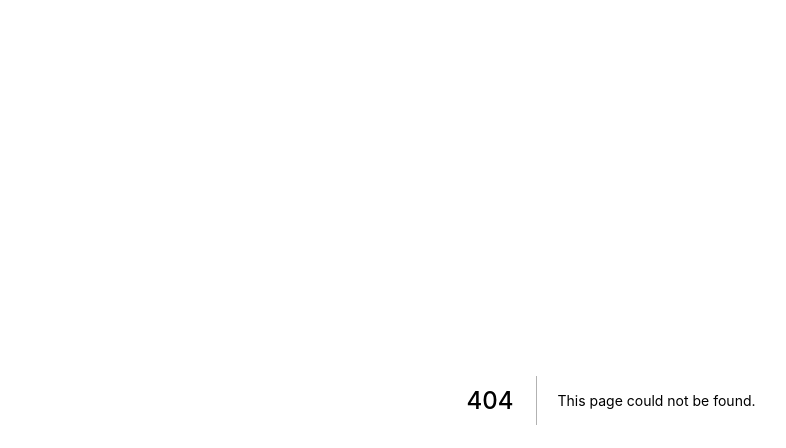
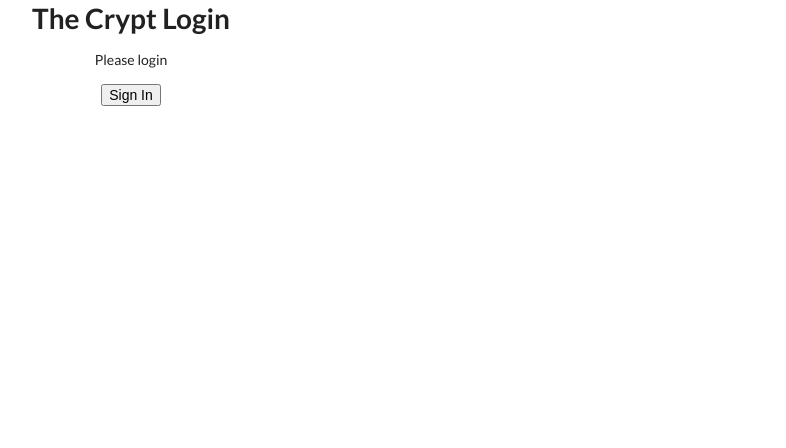
Before and after one commit to alexkollan/the_crypt, a Next.js app: page /auth in a window 1280 px wide. Before the commit this address had no page. Shown: the top 448 px of the page, without its empty margins (29-815 px from the left). Built offline with nearby package versions, Linux system fonts and the light colour scheme; no server answers.

Commit message:
20211212 auth

```diff
--- /dev/null
+++ b/config/index.js
@@ -0,0 +1,2 @@
+const dev = process.env.NODE_ENV !== "production";
+export const server = dev ? "http://localhost:3000" : "";
--- /dev/null
+++ b/context/AppContext.js
@@ -0,0 +1,17 @@
+import { createContext, useContext, useState } from "react";
+
+export const AppContext = createContext("");
+
+// export function AppWrapper({ children }) {
+//   const [globalState, setGlobalState] = useState([]);
+//   let sharedState = {
+//     /* whatever you want */
+//     test: "Yooo menz",
+//   };
+
+//   return <AppContext.Provider value={sharedState}>{children}</AppContext.Provider>;
+// }
+
+// export function useAppContext() {
+//   return useContext(AppContext);
+// }
--- /dev/null
+++ b/firebase/clientApp.js
@@ -0,0 +1,19 @@
+// import firebase from "firebase/app";
+// import { getAnalytics } from "firebase/analytics";
+// import "firebase/auth";
+// import "firebase/firestore";
+import { initializeApp } from "firebase/app";
+import { getAuth } from "firebase/auth";
+// import * as firebase from "firebase/app";
+
+const clientCredentials = {
+  apiKey: process.env.NEXT_PUBLIC_FIREBASE_API_KEY,
+  authDomain: process.env.NEXT_PUBLIC_FIREBASE_AUTH_DOMAIN,
+  projectId: process.env.NEXT_PUBLIC_FIREBASE_PROJECT_ID,
+  storageBucket: process.env.NEXT_PUBLIC_FIREBASE_STORAGE_BUCKET,
+  messagingSenderId: process.env.NEXT_PUBLIC_FIREBASE_MESSAGING_SENDER_ID,
+  appId: process.env.NEXT_PUBLIC_FIREBASE_APP_ID,
+};
+
+const app = initializeApp(firebaseConfig);
+export const auth = getAuth(app);
--- a/pages/_app.js
+++ b/pages/_app.js
@@ -1,7 +1,17 @@
-import '../styles/globals.css'
+import { AppContext } from "../context/AppContext";
+import { useState, useContext } from "react";
+import "../styles/globals.css";
+import "semantic-ui-css/semantic.min.css";
 
 function MyApp({ Component, pageProps }) {
-  return <Component {...pageProps} />
+  const [gState, setGState] = useState(false);
+  const [gUser, setGUser] = useState();
+
+  return (
+    <AppContext.Provider value={{ gState, setGState, gUser, setGUser }}>
+      <Component {...pageProps} />
+    </AppContext.Provider>
+  );
 }
 
-export default MyApp
+export default MyApp;
--- /dev/null
+++ b/pages/auth.js
@@ -0,0 +1,129 @@
+import StyledFirebaseAuth from "react-firebaseui/StyledFirebaseAuth";
+// import { auth } from "../firebase/clientApp";
+
+// app();
+// import { useAppContext } from "../context/AppContext";
+import React, { useState, useEffect, useContext } from "react";
+import { initializeApp } from "firebase/app";
+import { getAuth, signInWithPopup, GoogleAuthProvider, onAuthStateChanged, signOut } from "firebase/auth";
+import { AppContext } from "../context/AppContext";
+// import * as firebase from "firebase/app";
+
+const firebaseConfig = {
+  apiKey: process.env.NEXT_PUBLIC_FIREBASE_API_KEY,
+  authDomain: process.env.NEXT_PUBLIC_FIREBASE_AUTH_DOMAIN,
+  projectId: process.env.NEXT_PUBLIC_FIREBASE_PROJECT_ID,
+  storageBucket: process.env.NEXT_PUBLIC_FIREBASE_STORAGE_BUCKET,
+  messagingSenderId: process.env.NEXT_PUBLIC_FIREBASE_MESSAGING_SENDER_ID,
+  appId: process.env.NEXT_PUBLIC_FIREBASE_APP_ID,
+};
+
+const app = initializeApp(firebaseConfig);
+
+// const uiConfig = {
+//   signInSuccessUrl: "/",
+//   signInOptions: [authentication.GoogleAuthProvider.PROVIDER_ID],
+// };
+const auth = getAuth();
+const provider = new GoogleAuthProvider();
+
+function SignInScreen(props) {
+  // const { sharedState } = useContext(useAppContext);
+  let { gState, setGState } = useContext(AppContext);
+  let { gUser, setGUser } = useContext(AppContext);
+
+  console.log(gState);
+  const [authStatus, updateAuthStatus] = useState(false);
+
+  let signIn = () => {
+    console.log("Logging in...");
+
+    signInWithPopup(auth, provider)
+      .then((result) => {
+        // This gives you a Google Access Token. You can use it to access the Google API.
+        const credential = GoogleAuthProvider.credentialFromResult(result);
+        const token = credential.accessToken;
+        // The signed-in user info.
+        const user = result.user;
+        // ...
+        // console.log(user);
+        setGState(true);
+        setGUser(user.displayName);
+        console.log(user.displayName);
+        console.log("Logged in successful.");
+      })
+      .catch((error) => {
+        // Handle Errors here.
+        const errorCode = error.code;
+        const errorMessage = error.message;
+        // The email of the user's account used.
+        const email = error.email;
+        // The AuthCredential type that was used.
+        const credential = GoogleAuthProvider.credentialFromError(error);
+        // ...
+        console.log("Loggin Err");
+      });
+  };
+  let logOut = async () => {
+    // const auth = getAuth();
+    console.log("Logging out...");
+    signOut(auth)
+      .then(() => {
+        // Sign-out successful.
+        console.log("Logged out successful.");
+        // console.log("Logged OUT");
+        setGState(false);
+        setGUser("NoName");
+
+        return;
+      })
+      .catch((error) => {
+        // An error happened.
+        console.log("An error happened during Sign-out.");
+      });
+  };
+  useEffect(() => {
+    // let asdf = sharedState;
+    console.log(props);
+    const unsubscribe = onAuthStateChanged(auth, (user) => {
+      // detaching the listener
+      if (user) {
+        // ...your code to handle authenticated users.
+        console.log(user);
+        setGState(true);
+        setGUser(user.displayName);
+
+        console.log("Hi " + user.displayName + ", you are already Logged IN");
+      } else {
+        // No user is signed in...code to handle unauthenticated users.
+        console.log("Logged OUT");
+        setGState(false);
+        setGUser("NoName");
+        // updateAuthStatus(false);
+      }
+    });
+    // return () => unsubscribe(); // unsubscribing from the listener when the component is unmounting.
+  }, []);
+  return (
+    <div
+      style={{
+        maxWidth: "320px",
+        display: "flex",
+        flexDirection: "column",
+        alignItems: "center",
+        justifyContent: "center",
+      }}>
+      <h1>The Crypt Login</h1>
+      <p>{gState ? `Hi ${gUser} you are logged in!` : <span>Please login</span>}</p>
+      {/* <StyledFirebaseAuth firebaseAuth={auth.auth()} uiConfig={uiConfig} /> */}
+      <button style={{ display: !gState ? "initial" : "none" }} onClick={signIn}>
+        Sign In
+      </button>
+      <button style={{ display: gState ? "initial" : "none" }} onClick={logOut}>
+        Sign Out
+      </button>
+    </div>
+  );
+}
+
+export default SignInScreen;
```
Also changed, not shown: package.json (+6 -1 lines), pages/index.js (+9 -5 lines), 1 other file (tests, documents, lock files or other folders).
